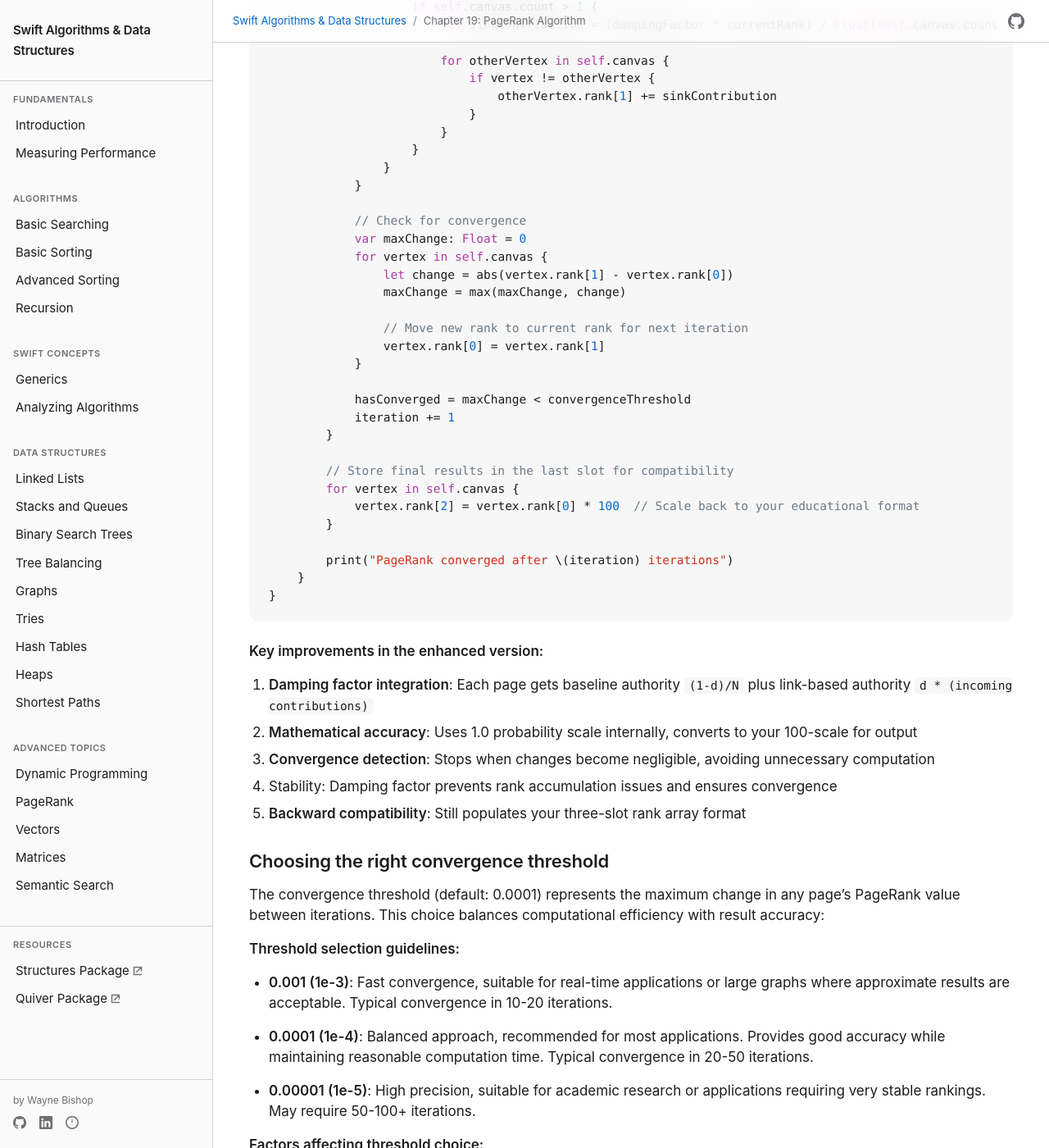
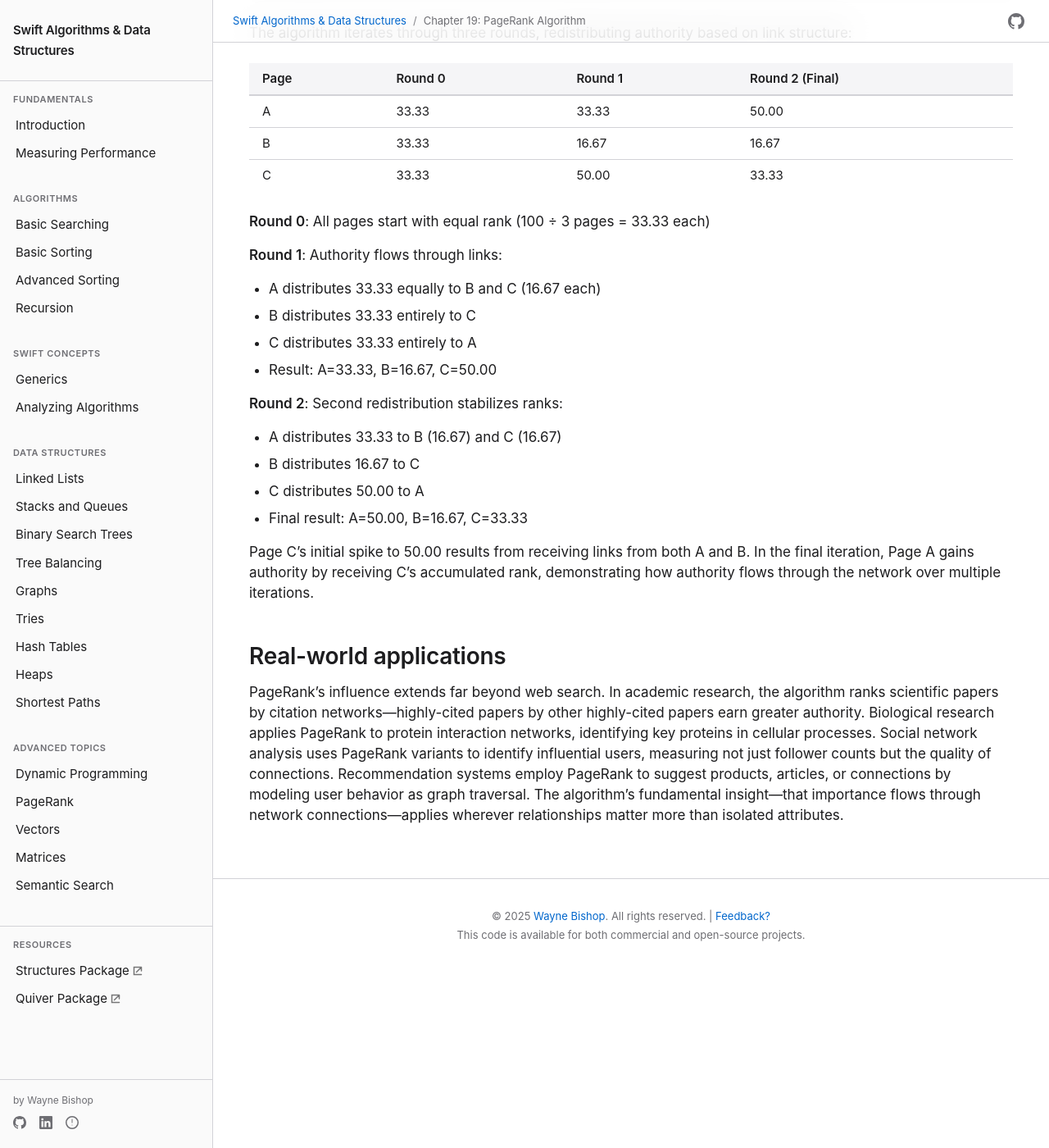
Before and after one commit to waynewbishop/swift-algorithms, a Jekyll site: the page built from 19-pagerank-algorithm.md, in a window 1280 px wide and 1400 px high, scrolled down 8459 px. Shown: the whole window at 82% size. Built offline with Jekyll 4.4.1, drawn with Linux system fonts in a browser that asks for light colours; some of the changed text lies outside the part shown.

Commit message:
Refocus Chapter 19 PageRank on original algorithm with practical examples
Removed extensive damping factor implementation to center on author's
original sink node handling algorithm. Added practical demonstration
with round-by-round calculation table.

Removed (~145 lines):
- Full processPageRankWithDamping() implementation
- Convergence threshold selection guidelines
- Detailed educational vs. production considerations

Added:
- Concise 'Adding damping factor (optional enhancement)' section
- Shows 3-line code snippet for optional damping integration
- Practical example section with 3-page graph demonstration
- Round-by-round PageRank calculation table showing authority flow
- Detailed explanation of each iteration (Round 0, 1, 2)
- Real-world applications section (citations, proteins, social networks)

Chapter now:
- Features author's processPageRankWithSink() as core algorithm
- Maintains damping factor theory in Mathematical foundation section
- Provides concrete example with visual table of rank progression
- Demonstrates practical applications beyond web search

🤖 Generated with [Claude Code](https://claude.com/claude-code)

Co-Authored-By: Claude <noreply@anthropic.com>

````diff
--- a/19-pagerank-algorithm.md
+++ b/19-pagerank-algorithm.md
@@ -273,149 +273,75 @@ extension Graph {
 }
 ```
 
-### Enhanced algorithm with damping factor
+### Adding damping factor (optional enhancement)
 
-Here's an enhanced version of your PageRank algorithm that includes the damping factor for more accurate and stable results:
+The core algorithm above demonstrates the fundamental PageRank concept. Production implementations like Google's add a damping factor for improved stability. Here's how you could optionally modify the authority distribution:
 
 ```swift
-extension Graph {
-    /// Enhanced PageRank with damping factor and convergence detection
-    /// - Parameters:
-    ///   - dampingFactor: Probability of following links vs random jump (default: 0.85)
-    ///   - maxIterations: Maximum iterations before stopping (default: 100)
-    ///   - convergenceThreshold: Minimum change required to continue (default: 0.0001)
-    ///     This threshold represents the maximum change in any page's rank between iterations.
-    ///     Common values: 0.001 (faster, less precise), 0.0001 (balanced), 0.00001 (slower, high precision)
-    public func processPageRankWithDamping(dampingFactor: Float = 0.85,
-                                         maxIterations: Int = 100,
-                                         convergenceThreshold: Float = 0.0001) {
+// Optional: Add damping factor to the core algorithm
+let dampingFactor: Float = 0.85
 
-        // Use mathematical PageRank scale (0.0 to 1.0)
-        let startingRank: Float = 1.0 / Float(self.canvas.count)
-        let randomJumpProbability = (1.0 - dampingFactor) / Float(self.canvas.count)
+// Instead of: assignedRank = currentRank / Float(vertex.neighbors.count)
+// Use: assignedRank with baseline probability
+let baselineProbability = (1.0 - dampingFactor) / Float(canvas.count)
+let linkContribution = (dampingFactor * currentRank) / Float(vertex.neighbors.count)
+let assignedRank = baselineProbability + linkContribution
+```
 
-        var iteration: Int = 0
-        var hasConverged = false
+This modification gives each page a small baseline probability `(1-d)/N` of being visited randomly, plus the link-based authority transfer `d × (rank/neighbors)`. The damping factor prevents rank accumulation in closed loops and models realistic browsing where users occasionally jump to random pages rather than following links indefinitely.
 
-        // Initialize all vertices with equal starting rank
-        for vertex in self.canvas {
-            vertex.rank = [startingRank, 0, 0]  // Only use first two slots
-        }
+## Practical example
 
-        while iteration < maxIterations && !hasConverged {
+Let's see the PageRank algorithm in action with a simple web graph:
 
-            // Reset next iteration ranks to random jump baseline
-            for vertex in self.canvas {
-                vertex.rank[1] = randomJumpProbability
-            }
+```swift
+// Create a small web graph demonstrating PageRank
+let graph = Graph<String>()
 
-            // Calculate authority distribution for this iteration
-            for vertex in self.canvas {
-                let currentRank = vertex.rank[0]
+// Create pages
+let pageA = graph.addVertex(with: "Page A")
+let pageB = graph.addVertex(with: "Page B")
+let pageC = graph.addVertex(with: "Page C")
 
-                // Standard case: Distribute rank to neighbors
-                if vertex.neighbors.count > 0 {
-                    let linkContribution = (dampingFactor * currentRank) / Float(vertex.neighbors.count)
+// Create link structure
+graph.addEdge(from: pageA, to: pageB, weight: 1)
+graph.addEdge(from: pageA, to: pageC, weight: 1)
+graph.addEdge(from: pageB, to: pageC, weight: 1)
+graph.addEdge(from: pageC, to: pageA, weight: 1)
 
-                    for edge in vertex.neighbors {
-                        edge.neighbor.rank[1] += linkContribution
-                    }
-                }
-                // Sink node case: Distribute to all other vertices
-                else {
-                    if self.canvas.count > 1 {
-                        let sinkContribution = (dampingFactor * currentRank) / Float(self.canvas.count - 1)
+// Calculate PageRank
+graph.processPageRankWithSink()
 
-                        for otherVertex in self.canvas {
-                            if vertex != otherVertex {
-                                otherVertex.rank[1] += sinkContribution
-                            }
-                        }
-                    }
-                }
-            }
-
-            // Check for convergence
-            var maxChange: Float = 0
-            for vertex in self.canvas {
-                let change = abs(vertex.rank[1] - vertex.rank[0])
-                maxChange = max(maxChange, change)
-
-                // Move new rank to current rank for next iteration
-                vertex.rank[0] = vertex.rank[1]
-            }
-
-            hasConverged = maxChange < convergenceThreshold
-            iteration += 1
-        }
-
-        // Store final results in the last slot for compatibility
-        for vertex in self.canvas {
-            vertex.rank[2] = vertex.rank[0] * 100  // Scale back to your educational format
-        }
-
-        print("PageRank converged after \(iteration) iterations")
-    }
+// Display results
+for vertex in graph.canvas {
+    print("\(vertex.tvalue!): \(vertex.rank[2])")
 }
 ```
 
-**Key improvements in the enhanced version:**
+The algorithm iterates through three rounds, redistributing authority based on link structure:
 
-1. **Damping factor integration**: Each page gets baseline authority `(1-d)/N` plus link-based authority `d * (incoming contributions)`
-2. **Mathematical accuracy**: Uses 1.0 probability scale internally, converts to your 100-scale for output
-3. **Convergence detection**: Stops when changes become negligible, avoiding unnecessary computation
-4. Stability: Damping factor prevents rank accumulation issues and ensures convergence
-5. **Backward compatibility**: Still populates your three-slot rank array format
+| Page | Round 0 | Round 1 | Round 2 (Final) |
+|------|---------|---------|-----------------|
+| A    | 33.33   | 33.33   | 50.00 |
+| B    | 33.33   | 16.67   | 16.67 |
+| C    | 33.33   | 50.00   | 33.33 |
 
-### Choosing the right convergence threshold
+**Round 0**: All pages start with equal rank (100 ÷ 3 pages = 33.33 each)
 
-The convergence threshold (default: 0.0001) represents the maximum change in any page's PageRank value between iterations. This choice balances computational efficiency with result accuracy:
+**Round 1**: Authority flows through links:
+- A distributes 33.33 equally to B and C (16.67 each)
+- B distributes 33.33 entirely to C
+- C distributes 33.33 entirely to A
+- Result: A=33.33, B=16.67, C=50.00
 
-**Threshold selection guidelines:**
+**Round 2**: Second redistribution stabilizes ranks:
+- A distributes 33.33 to B (16.67) and C (16.67)
+- B distributes 16.67 to C
+- C distributes 50.00 to A
+- Final result: A=50.00, B=16.67, C=33.33
 
-- **0.001 (1e-3)**: Fast convergence, suitable for real-time applications or large graphs where approximate results are acceptable. Typical convergence in 10-20 iterations.
+Page C's initial spike to 50.00 results from receiving links from both A and B. In the final iteration, Page A gains authority by receiving C's accumulated rank, demonstrating how authority flows through the network over multiple iterations.
 
-- **0.0001 (1e-4)**: Balanced approach, recommended for most applications. Provides good accuracy while maintaining reasonable computation time. Typical convergence in 20-50 iterations.
+## Real-world applications
 
-- **0.00001 (1e-5)**: High precision, suitable for academic research or applications requiring very stable rankings. May require 50-100+ iterations.
-
-**Factors affecting threshold choice:**
-
-1. **Graph size**: Larger graphs may need looser thresholds to avoid excessive computation
-2. **Application requirements**: Search engines prioritize speed; research applications prioritize precision
-3. **Update frequency**: Frequently updated graphs benefit from faster convergence
-4. **Resource constraints**: Limited computational resources favor higher thresholds
-
-**Proposed changes to your Vertex class:**
-
-No changes needed to your existing `Vertex<T>` class—the enhanced algorithm works with your current structure while providing more accurate results.
-
-### Educational vs. production considerations
-
-Our original implementation prioritizes learning over optimization:
-
-**Educational Features:**
-- Fixed iteration count for predictable results
-- Rank history preservation for analysis
-- Simplified probability calculations
-- Clear separation of concerns
-
-**Production Differences:**
-```swift
-// Production PageRank includes additional factors:
-
-// 1. Damping factor (Google uses 0.85)
-let dampingFactor: Float = 0.85
-let pageRank = (1 - dampingFactor) + dampingFactor * (sumOfIncomingRanks)
-
-// 2. Convergence testing
-func hasConverged() -> Bool {
-    return maxRankChange < convergenceThreshold
-}
-
-// 3. Sparse matrix optimizations for billions of pages
-// 4. Distributed computation across multiple machines
-// 5. Personalization factors for user-specific rankings
-```
-
-**The Damping Factor:** Google's original PageRank includes a damping factor (typically 0.85) that models the probability that a random surfer continues clicking links versus starting fresh at a random page. This improves stability and reflects more realistic browsing behavior.
+PageRank's influence extends far beyond web search. In academic research, the algorithm ranks scientific papers by citation networks—highly-cited papers by other highly-cited papers earn greater authority. Biological research applies PageRank to protein interaction networks, identifying key proteins in cellular processes. Social network analysis uses PageRank variants to identify influential users, measuring not just follower counts but the quality of connections. Recommendation systems employ PageRank to suggest products, articles, or connections by modeling user behavior as graph traversal. The algorithm's fundamental insight—that importance flows through network connections—applies wherever relationships matter more than isolated attributes.
````
